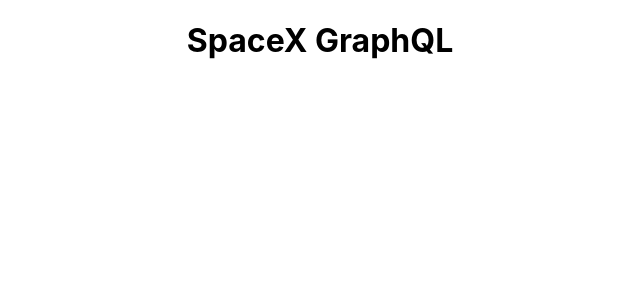
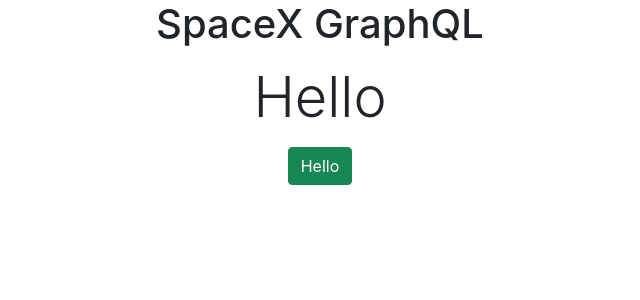
Before and after one commit to shadeemerhi/graphql-spacex, a React (Create React App) app in the folder client/: page / in a window 1280 px wide. Shown: the top 300 px of the page, without its empty margins (320-960 px from the left). Built offline with nearby package versions, Linux system fonts and the light colour scheme.

Commit message:
install and configure graph client

```diff
--- a/client/package.json
+++ b/client/package.json
@@ -3,9 +3,11 @@
   "version": "0.1.0",
   "private": true,
   "dependencies": {
+    "@apollo/client": "^3.5.6",
     "@testing-library/jest-dom": "^5.16.1",
     "@testing-library/react": "^12.1.2",
     "@testing-library/user-event": "^13.5.0",
+    "graphql": "^16.2.0",
     "react": "^17.0.2",
     "react-dom": "^17.0.2",
     "react-scripts": "5.0.0",
--- a/client/public/index.html
+++ b/client/public/index.html
@@ -3,6 +3,7 @@
   <head>
     <meta charset="utf-8" />
     <link rel="icon" href="%PUBLIC_URL%/favicon.ico" />
+    <link rel="stylesheet" href="https://cdn.jsdelivr.net/npm/bootstrap@5.1.3/dist/css/bootstrap.min.css" integrity="sha384-1BmE4kWBq78iYhFldvKuhfTAU6auU8tT94WrHftjDbrCEXSU1oBoqyl2QvZ6jIW3" crossorigin="anonymous">
     <meta name="viewport" content="width=device-width, initial-scale=1" />
     <meta name="theme-color" content="#000000" />
     <meta
--- a/client/src/App.js
+++ b/client/src/App.js
@@ -1,11 +1,21 @@
-import './App.css';
+import "./App.css";
+import { ApolloClient, InMemoryCache, ApolloProvider } from "@apollo/client";
+import Launches from "./components/Launches";
+
+const client = new ApolloClient({
+    uri: "http://localhost:4000/graphql",
+    cache: new InMemoryCache(),
+});
 
 function App() {
-  return (
-    <div className="App">
-      <h1>SpaceX GraphQL</h1>
-    </div>
-  );
+    return (
+        <ApolloProvider client={client}>
+            <div className="App">
+                <h1>SpaceX GraphQL</h1>
+                <Launches />
+            </div>
+        </ApolloProvider>
+    );
 }
 
 export default App;
--- /dev/null
+++ b/client/src/components/Launches.js
@@ -0,0 +1,24 @@
+import React from "react";
+import { gql, useQuery } from "@apollo/client";
+
+const LAUNCHES_QUERY = gql`
+    query LaunchesQuery {
+        flight_number
+        mission_name
+        launch_date_local
+        launch_success
+    }
+`;
+
+const Launches = () => {
+    return <div>
+      <h1 className="display-4 my-3">
+        Hello
+      </h1>
+      <button className="btn btn-success">
+        Hello
+      </button>
+    </div>;
+};
+
+export default Launches;
```
Also changed, not shown: 1 other file (tests, documents, lock files or other folders).
